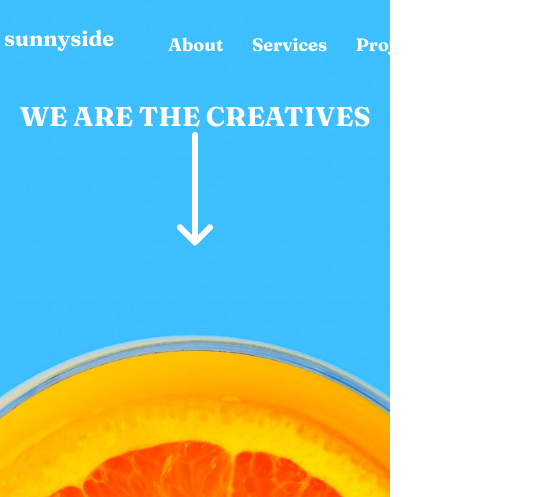
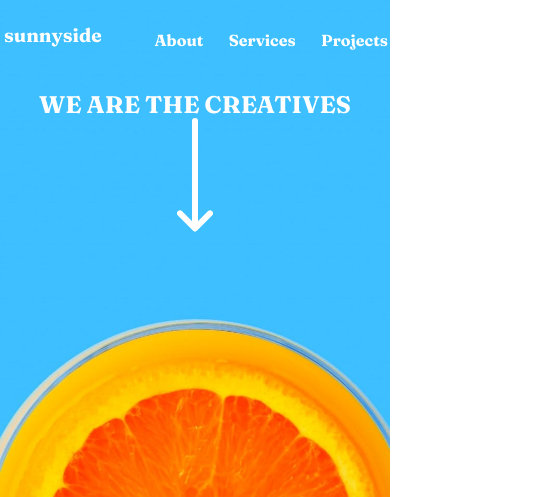
Before and after one commit to mastertbal/SIDE-HUSTLE-PROJECT-2, a plain HTML site: page index.html in a window 390 px wide. Shown: the top 497 px of the page, 554 px wide, since content can reach past the window. Drawn offline with Linux system fonts and the light colour scheme.

```diff
--- a/index.css
+++ b/index.css
@@ -3,7 +3,6 @@
 {
     margin: 0;
     padding: 0;
-    max-width: 1440px;
     font-size: 18px;
     font-family: 'Fraunces', sans-serif;
 }
@@ -123,6 +122,7 @@
 {
     font-weight: bolder;
     font-size: small;
+    color: black;
     text-decoration: none;
     border-bottom: 10px solid rgb(241, 240, 155);
     border-radius: 100px;
@@ -171,6 +171,7 @@
 {
     font-weight: bolder;
     font-size: small;
+    color: black;
     border-bottom: 10px solid hsl(9, 72%, 83%);
     border-radius: 100px;
     text-decoration: none;
@@ -214,10 +215,6 @@
 {
     text-align: center;
 }
-{
-    text-align: center;
-}
-
 
 #section-8
 {
@@ -388,3 +385,34 @@
 {
     color: white;
 }
+
+/* MEDIA QUERIES FOR THE MOBILE VERSION */
+@media (min-width: 376px) and (max-width: 500px)
+{
+    html, body
+    {
+        margin: 0;
+        padding: 0;
+        font-size: 16px;
+        font-family: 'Fraunces', sans-serif;
+    }
+
+    #whole-section
+    {
+        margin: 0;
+        padding: 0;
+        display: grid;
+        grid-template-columns: repeat(1, 1fr);
+        grid-template-rows: repeat(10, 500px);
+    }
+
+    #section-1
+    {
+
+        background-image: url("images/mobile/image-header.jpg");
+        background-position: center;
+        background-repeat: no-repeat;
+        background-size: cover;
+    }
+
+}
```
Also changed, not shown: images/menu_icon.png (added), keep.txt (added).
